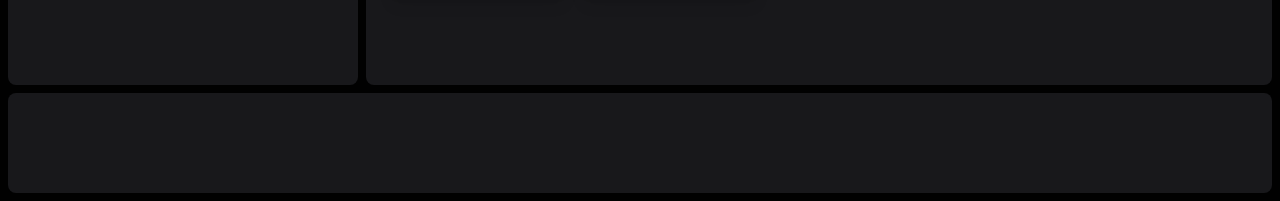
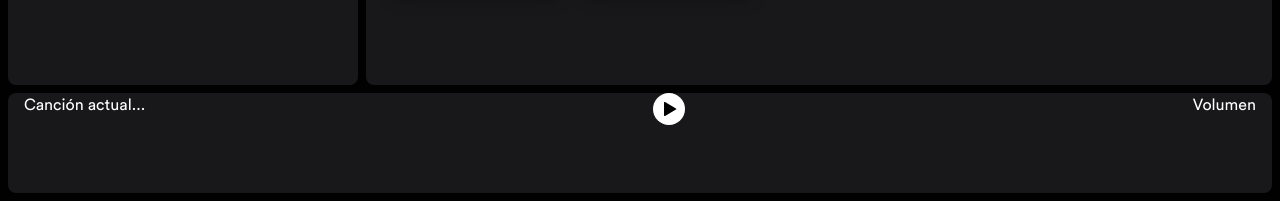
Before and after one commit to suabochica/astrojs-playground, an Astro site in the folder projects/02-spotify-clone/: page / in a window 1280 px wide. Shown: the part 599-800 px from the top of the page. Built offline with nearby package versions, Linux system fonts and the light colour scheme; Astro itself is replaced by a stand-in of ours.

Commit message:
astro: add firs version of react component for player.

```diff
--- a/projects/02-spotify-clone/astro.config.mjs
+++ b/projects/02-spotify-clone/astro.config.mjs
@@ -1,10 +1,11 @@
 import { defineConfig } from 'astro/config';
 import tailwind from "@astrojs/tailwind";
+import svelte from "@astrojs/svelte";
 
-import svelte from "@astrojs/svelte";
+import react from "@astrojs/react";
 
 // https://astro.build/config
 export default defineConfig({
-  integrations: [tailwind(), svelte()],
+  integrations: [tailwind(), svelte(), react()],
   output: 'server'
 });
--- a/projects/02-spotify-clone/package.json
+++ b/projects/02-spotify-clone/package.json
@@ -11,9 +11,14 @@
   },
   "dependencies": {
     "@astrojs/check": "^0.5.5",
+    "@astrojs/react": "^3.0.10",
     "@astrojs/svelte": "^5.2.0",
     "@astrojs/tailwind": "^5.1.0",
+    "@types/react": "^18.2.60",
+    "@types/react-dom": "^18.2.19",
     "astro": "^4.4.4",
+    "react": "^18.2.0",
+    "react-dom": "^18.2.0",
     "svelte": "^4.2.12",
     "tailwindcss": "^3.4.1",
     "typescript": "^5.3.3"
--- /dev/null
+++ b/projects/02-spotify-clone/src/components/Player.jsx
@@ -0,0 +1,41 @@
+import { useState } from 'react'
+
+// 👇 These import not work b/c are defined for astro.
+// import { Pause } from '../icons/Pause.astro'
+// import { Play } from '../icons/Play.astro'
+
+export const Pause = ({ className }) => (
+  <svg className={className} role="img" height="16" width="16" aria-hidden="true" viewBox="0 0 16 16"><path d="M2.7 1a.7.7 0 0 0-.7.7v12.6a.7.7 0 0 0 .7.7h2.6a.7.7 0 0 0 .7-.7V1.7a.7.7 0 0 0-.7-.7H2.7zm8 0a.7.7 0 0 0-.7.7v12.6a.7.7 0 0 0 .7.7h2.6a.7.7 0 0 0 .7-.7V1.7a.7.7 0 0 0-.7-.7h-2.6z"></path></svg>
+)
+
+export const Play = ({ className }) => (
+  <svg className={className} role="img" height="16" width="16" aria-hidden="true" viewBox="0 0 16 16"><path d="M3 1.713a.7.7 0 0 1 1.05-.607l10.89 6.288a.7.7 0 0 1 0 1.212L4.05 14.894A.7.7 0 0 1 3 14.288V1.713z"></path></svg>
+)
+
+export function Player() {
+  const [isPlaying, setIsPlaying] = useState(false)
+
+  // Handlers
+  // --------
+
+  const handleClick = () => {
+    setIsPlaying(!isPlaying)
+  }
+
+  return (
+    <div className="flex flex-row justify-between w-full px-4 z-2">
+      <div>Canción actual...</div>
+      <div className="grid place-content-center gap-4 flex 1">
+        <div className="flex justify-center">
+          <button
+            className="bg-white rounded-full p-2"
+            onClick={handleClick}
+          >
+            {isPlaying ? <Pause /> : <Play />}
+          </button>
+        </div>
+      </div>
+      <div>Volumen</div>
+    </div>
+  )
+}
--- a/projects/02-spotify-clone/src/layouts/Layout.astro
+++ b/projects/02-spotify-clone/src/layouts/Layout.astro
@@ -1,5 +1,6 @@
 ---
 import AsideMenu from "../components/AsideMenu.astro";
+import { Player } from "../components/Player.jsx";
 import { ViewTransitions } from "astro:transitions";
 
 interface Props {
@@ -35,6 +36,7 @@
       <footer
         class="[grid-area:player] rounded-lg bg-zinc-900 overflow-y-auto min-h-[100px]"
       >
+        <Player client:load />
       </footer>
     </div>
 
```
Also changed, not shown: pnpm-lock.yaml.
